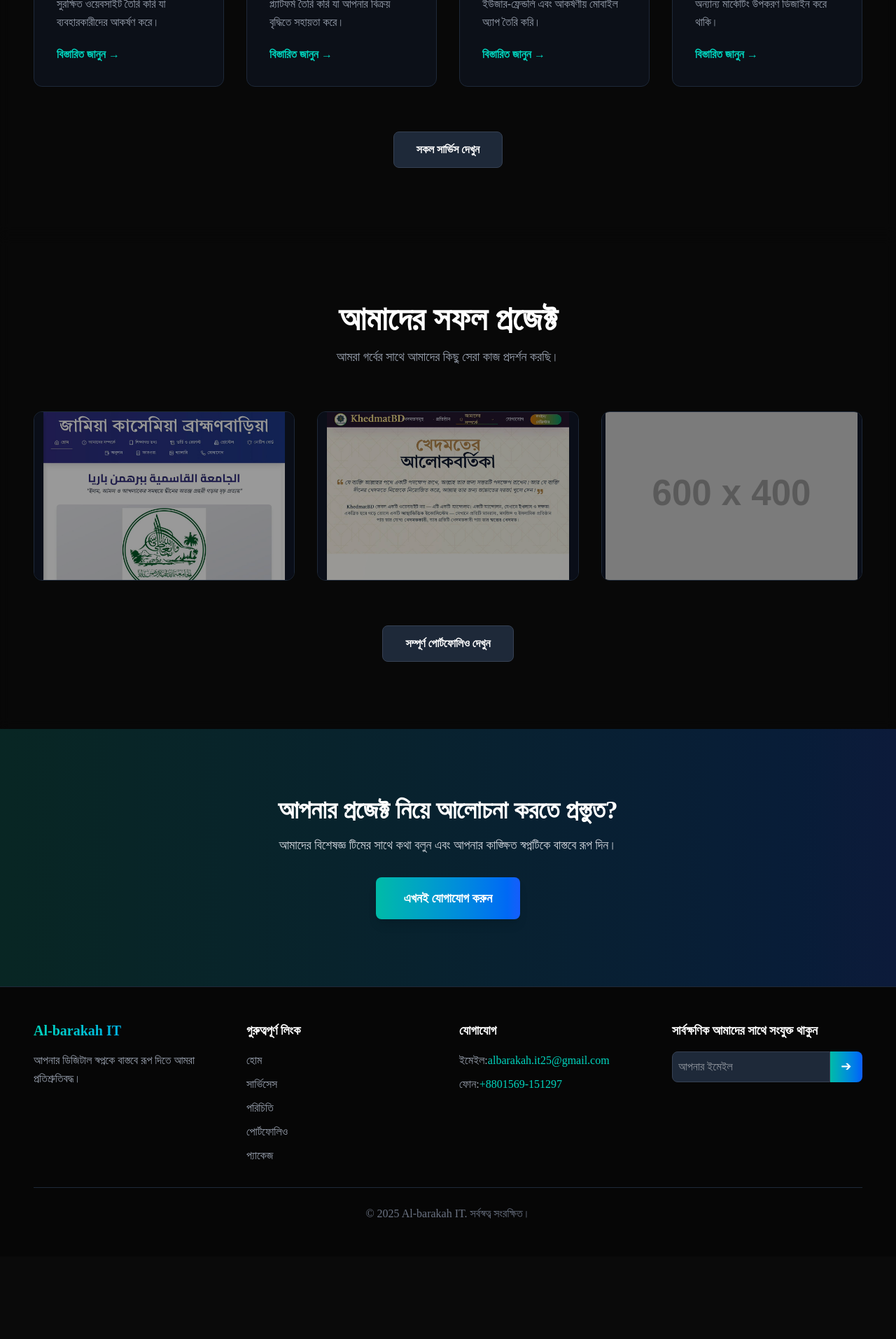
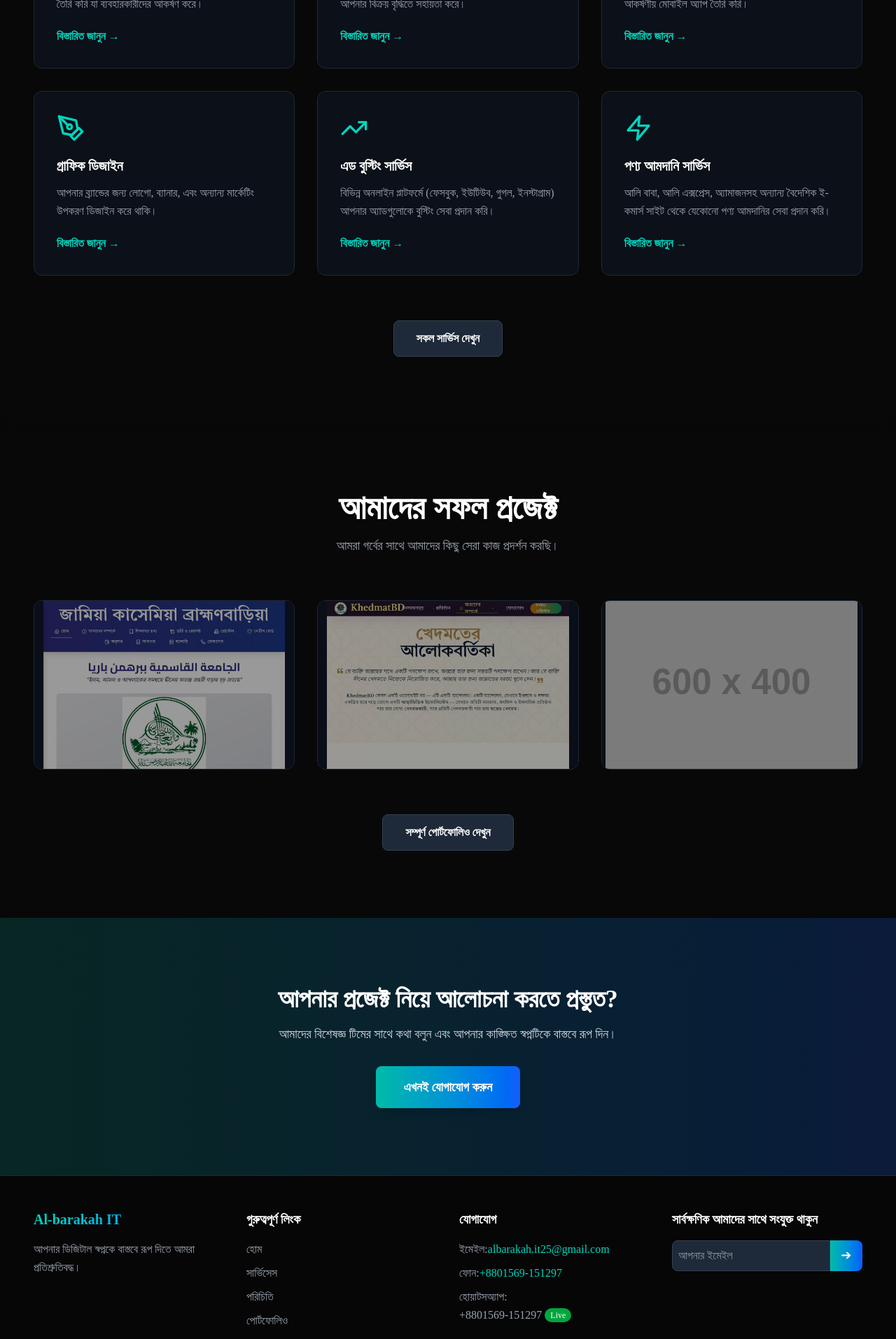
Before and after one commit to Alamgeer95/Al-barakahIT, a React (Vite) app: page / in a window 1280 px wide. Shown: the part 1800-3714 px from the top of the page at 70% size. Before the commit the page ends 3596 px from the top, so only its background shows below. Built offline with nearby package versions, Linux system fonts and the light colour scheme; a web font is replaced by a local one.

Commit message:
Update all changes

```diff
--- a/src/components/Footer.jsx
+++ b/src/components/Footer.jsx
@@ -23,8 +23,24 @@ const Footer = ({ navLinks, navigateTo }) => {
         +8801569-151297
       </a>
     </li>
+    <li>
+      হোয়াটসঅ্যাপ:
+      <a
+                    href="https://wa.me/8801569151297"
+                    target="_blank"
+                    rel="noopener noreferrer"
+                    className="text-gray-400 hover:text-teal-300 transition flex items-center"
+                  >
+                    +8801569-151297
+                    <span className="ml-1 text-xs bg-green-600 text-white px-2 py-0.5 rounded-full">Live</span>
+                  </a>
+    </li>
+
   </ul>
+
+
 </div>
+
                     <div><h4 className="font-semibold text-lg mb-4 text-white">সার্বক্ষণিক আমাদের সাথে সংযুক্ত থাকুন</h4><div className="flex"><input type="email" placeholder="আপনার ইমেইল" className="w-full rounded-l-lg p-2 bg-gray-800 border border-gray-700 text-white focus:outline-none focus:ring-1 focus:ring-teal-500"/><button className="bg-gradient-to-r from-teal-500 to-blue-600 text-white p-2 px-4 rounded-r-lg hover:opacity-90 transition-opacity">➔</button></div></div>
                 </div>
                 <div className="border-t border-gray-800 mt-8 pt-6 text-center text-gray-500"><p>&copy; {new Date().getFullYear()} Al-barakah IT. সর্বস্বত্ব সংরক্ষিত।</p></div>
--- a/src/components/Icon.jsx
+++ b/src/components/Icon.jsx
@@ -3,15 +3,15 @@ import React from 'react';
 // আইকন দেখানোর জন্য হেল্পার কম্পোনেন্ট
 const Icon = ({ name, className }) => {
   const icons = {
-    // --- নতুন যোগ করা আইকনসমূহ ---
     home: (<svg xmlns="http://www.w3.org/2000/svg" width="24" height="24" viewBox="0 0 24 24" fill="none" stroke="currentColor" strokeWidth="2" strokeLinecap="round" strokeLinejoin="round" className={className}><path d="m3 9 9-7 9 7v11a2 2 0 0 1-2 2H5a2 2 0 0 1-2-2z" /><polyline points="9 22 9 12 15 12 15 22" /></svg>),
     briefcase: (<svg xmlns="http://www.w3.org/2000/svg" width="24" height="24" viewBox="0 0 24 24" fill="none" stroke="currentColor" strokeWidth="2" strokeLinecap="round" strokeLinejoin="round" className={className}><rect width="20" height="14" x="2" y="7" rx="2" ry="2" /><path d="M16 21V5a2 2 0 0 0-2-2h-4a2 2 0 0 0-2 2v16" /></svg>),
     users: (<svg xmlns="http://www.w3.org/2000/svg" width="24" height="24" viewBox="0 0 24 24" fill="none" stroke="currentColor" strokeWidth="2" strokeLinecap="round" strokeLinejoin="round" className={className}><path d="M16 21v-2a4 4 0 0 0-4-4H6a4 4 0 0 0-4 4v2" /><circle cx="9" cy="7" r="4" /><path d="M22 21v-2a4 4 0 0 0-3-3.87" /><path d="M16 3.13a4 4 0 0 1 0 7.75" /></svg>),
     'layout-grid': (<svg xmlns="http://www.w3.org/2000/svg" width="24" height="24" viewBox="0 0 24 24" fill="none" stroke="currentColor" strokeWidth="2" strokeLinecap="round" strokeLinejoin="round" className={className}><rect width="7" height="7" x="3" y="3" rx="1" /><rect width="7" height="7" x="14" y="3" rx="1" /><rect width="7" height="7" x="14" y="14" rx="1" /><rect width="7" height="7" x="3" y="14" rx="1" /></svg>),
     package: (<svg xmlns="http://www.w3.org/2000/svg" width="24" height="24" viewBox="0 0 24 24" fill="none" stroke="currentColor" strokeWidth="2" strokeLinecap="round" strokeLinejoin="round" className={className}><path d="m7.5 4.27 9 5.15" /><path d="M21 8a2 2 0 0 0-1-1.73l-7-4a2 2 0 0 0-2 0l-7 4A2 2 0 0 0 3 8v8a2 2 0 0 0 1 1.73l7 4a2 2 0 0 0 2 0l7-4A2 2 0 0 0 21 16Z" /><path d="m3.3 7 8.7 5 8.7-5" /><path d="M12 22V12" /></svg>),
     'file-text': (<svg xmlns="http://www.w3.org/2000/svg" width="24" height="24" viewBox="0 0 24 24" fill="none" stroke="currentColor" strokeWidth="2" strokeLinecap="round" strokeLinejoin="round" className={className}><path d="M14.5 2H6a2 2 0 0 0-2 2v16a2 2 0 0 0 2 2h12a2 2 0 0 0 2-2V7.5L14.5 2z" /><polyline points="14 2 14 8 20 8" /><line x1="16" x2="8" y1="13" y2="13" /><line x1="16" x2="8" y1="17" y2="17" /><line x1="10" x2="8" y1="9" y2="9" /></svg>),
+    trendingUp: (<svg xmlns="http://www.w3.org/2000/svg" width="24" height="24" viewBox="0 0 24 24" fill="none" stroke="currentColor" strokeWidth="2" strokeLinecap="round" strokeLinejoin="round" className={className}><polyline points="22 7 13.5 15.5 8.5 10.5 2 17" /><polyline points="16 7 22 7 22 13" /></svg>),
+zap: (<svg xmlns="http://www.w3.org/2000/svg" width="24" height="24" viewBox="0 0 24 24" fill="none" stroke="currentColor" strokeWidth="2" strokeLinecap="round" strokeLinejoin="round" className={className}><polygon points="13 2 3 14 12 14 11 22 21 10 12 10 13 2" /></svg>),
 
-    // ---  আগের আইকনসমূহ ---
     menu: (<svg xmlns="http://www.w3.org/2000/svg" width="24" height="24" viewBox="0 0 24 24" fill="none" stroke="currentColor" strokeWidth="2" strokeLinecap="round" strokeLinejoin="round" className={className}><line x1="4" x2="20" y1="12" y2="12" /><line x1="4" x2="20" y1="6" y2="6" /><line x1="4" x2="20" y1="18" y2="18" /></svg>),
     x: (<svg xmlns="http://www.w3.org/2000/svg" width="24" height="24" viewBox="0 0 24 24" fill="none" stroke="currentColor" strokeWidth="2" strokeLinecap="round" strokeLinejoin="round" className={className}><path d="M18 6 6 18" /><path d="m6 6 12 12" /></svg>),
     code: (<svg xmlns="http://www.w3.org/2000/svg" width="24" height="24" viewBox="0 0 24 24" fill="none" stroke="currentColor" strokeWidth="2" strokeLinecap="round" strokeLinejoin="round" className={className}><polyline points="16 18 22 12 16 6" /><polyline points="8 6 2 12 8 18" /></svg>),
--- a/src/pages/ServicesPage.jsx
+++ b/src/pages/ServicesPage.jsx
@@ -8,6 +8,8 @@ const servicesData = [
   { icon: 'shoppingCart', title: 'ই-কমার্স সল্যুশন', description: 'সম্পূর্ণরূপে কার্যকর এবং নিরাপদ ই-কমার্স প্ল্যাটফর্ম তৈরি করি যা আপনার বিক্রয় বৃদ্ধিতে সহায়তা করে।'},
   { icon: 'smartphone', title: 'মোবাইল অ্যাপ ডেভেলপমেন্ট', description: 'অ্যান্ড্রয়েড এবং আইওএস প্ল্যাটফর্মের জন্য ইউজার-ফ্রেন্ডলি এবং আকর্ষণীয় মোবাইল অ্যাপ তৈরি করি।'},
   { icon: 'penTool', title: 'গ্রাফিক ডিজাইন', description: 'আপনার ব্র্যান্ডের জন্য লোগো, ব্যানার, এবং অন্যান্য মার্কেটিং উপকরণ ডিজাইন করে থাকি।'},
+  { icon: 'trendingUp', title: 'এড বুস্টিং সার্ভিস', description: 'বিভিন্ন অনলাইন প্লাটফর্মে (ফেসবুক, ইউটিউব, গুগল, ইনস্টাগ্রাম) আপনার অ্যাডগুলোকে বুস্টিং সেবা প্রদান করি।'},
+  { icon: 'zap', title: 'পণ্য আমদানি সার্ভিস', description: 'আলি বাবা, আলি এক্সপ্রেস, অ্যামাজনসহ অন্যান্য বৈদেশিক ই-কমার্স সাইট থেকে যেকোনো পণ্য আমদানির সেবা প্রদান করি।'}
 ];
 
 const ServicesPage = ({ isOverview = false, navigateTo }) => {
@@ -17,7 +19,7 @@ const ServicesPage = ({ isOverview = false, navigateTo }) => {
             {!isOverview && (
             <Helmet>
                     <title>আমাদের সার্ভিসসমূহ - Al-barakah IT</title>
-                    <meta name="description" content="ওয়েব ডেভেলপমেন্ট, একাডেমিক সল্যুশন, ই-কমার্স সল্যুশন, মোবাইল অ্যাপ ডেভেলপমেন্ট এবং গ্রাফিক ডিজাইনসহ আমাদের সকল প্রফেশনাল সেবা সম্পর্কে জানুন।" />
+                    <meta name="description" content="ওয়েব ডেভেলপমেন্ট, একাডেমিক সল্যুশন, ই-কমার্স সল্যুশন, মোবাইল অ্যাপ ডেভেলপমেন্ট, গ্রাফিক ডিজাইন, এড বুস্টিং এবং বৈদেশিক ই-কমার্স সাইট থেকে পণ্য আমদানিসহ আমাদের সকল প্রফেশনাল সেবা সম্পর্কে জানুন।" />
             </Helmet>
         )}
             <div className="container mx-auto px-4 sm:px-6 md:px-8 lg:px-10 xl:px-12">
@@ -25,7 +27,7 @@ const ServicesPage = ({ isOverview = false, navigateTo }) => {
                     <h2 className="text-3xl md:text-5xl font-extrabold text-white">আমাদের সার্ভিসসমূহ</h2>
                     <p className="text-lg text-gray-400 mt-4 max-w-2xl mx-auto">আমরা আপনার ডিজিটাল উপস্থিতিকে শক্তিশালী করতে বিভিন্ন ধরনের সেবা প্রদান করি।</p>
                 </Animated>
-                <div className="grid sm:grid-cols-2 lg:grid-cols-4 gap-8">
+                <div className="grid sm:grid-cols-2 lg:grid-cols-3 gap-8">
                     {servicesData.map((service, index) => (
                         <Animated key={index} className={`delay-${index * 100}`}>
                             <div className="bg-gray-900/50 p-8 rounded-xl border border-gray-800 group hover:border-teal-500/50 hover:-translate-y-2 transition-all duration-300 flex flex-col h-full">
```
